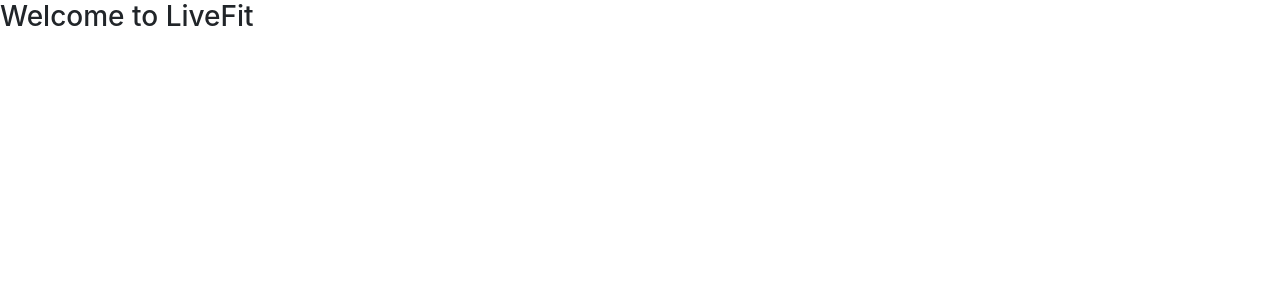
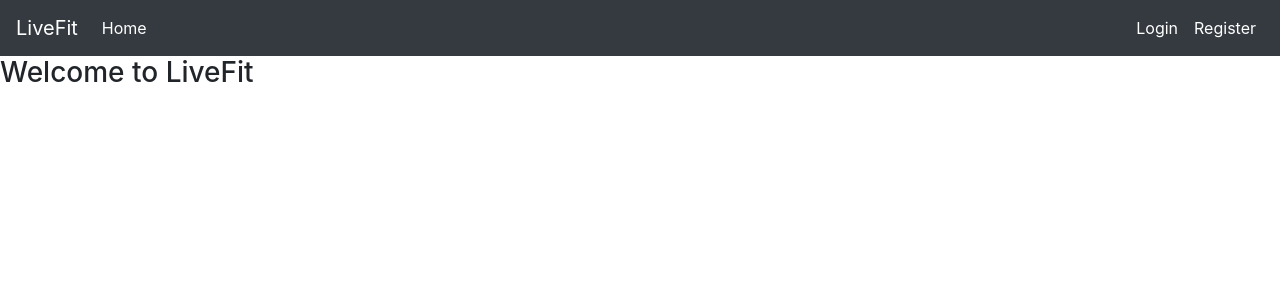
Before and after one commit to kailashTuta/Live_Fit, a Django app: page / in a window 1280 px wide. Shown: the top 300 px of the page. Run offline with Django 4.2, Linux system fonts and the light colour scheme; parts of the project's set-up code (start-up, migrations or seed data) failed here and were passed over; some libraries are stand-ins or nearby versions.

Commit message:
Added dynamic navbar

```diff
--- a/auth/views.py
+++ b/auth/views.py
@@ -49,7 +49,8 @@
         myuser.last_name = lname
         myuser.is_active = False
         myuser.save()
-        messages.success(request, 'User created successfully')
+        messages.success(
+            request, 'User created successfully and Please Confirm your email')
 
         # Welcome Email
         subject = "Welcome to Live Fit"
@@ -89,8 +90,8 @@
 
         if user is not None:
             auth_login(request, user)
-            fname = user.first_name
-            return render(request, 'auth/index.html', {'fname': fname})
+            name = user.username
+            return redirect('home')
         else:
             messages.error(request, 'Invalid Credentials')
             return redirect('login')
--- a/templates/auth/index.html
+++ b/templates/auth/index.html
@@ -17,8 +17,7 @@
 {% endfor %}
 
 {% if user.is_authenticated%}
-<h3>Hello {{fname}}</h3>
-<a class="btn btn-primary" type="submit" href="/logout">Logout</a>
+<h3>Hello {{name}}</h3>
 <h4>You're successfully logged in</h4>
 {% endif %}
 
--- a/templates/base.html
+++ b/templates/base.html
@@ -8,11 +8,15 @@
     <meta name="viewport" content="width=device-width, initial-scale=1.0" />
     <title>{% block title %}LiveFit{% endblock %}</title>
     <link rel="stylesheet" href="{% static '/css/bootstrap.css' %}" />
+    <link rel="stylesheet" href="https://cdnjs.cloudflare.com/ajax/libs/font-awesome/6.0.0/css/all.min.css"
+        integrity="sha512-9usAa10IRO0HhonpyAIVpjrylPvoDwiPUiKdWk5t3PyolY1cOd4DSE0Ga+ri4AuTroPR5aQvXU9xC6qOPnzFeg=="
+        crossorigin="anonymous" referrerpolicy="no-referrer" />
     {% block styles %}
     {% endblock %}
 </head>
 
 <body>
+    {% include 'partials/_navbar.html' %}
     <div>{% block content %} {% endblock %}</div>
     <script src="{% static '/js/jquery.js' %}"></script>
     <script src="{% static '/js/popper.js' %}"></script>
--- /dev/null
+++ b/templates/partials/_navbar.html
@@ -0,0 +1,39 @@
+<nav class="navbar navbar-expand-lg navbar-dark bg-dark">
+    <a class="navbar-brand" href="/">LiveFit</a>
+    <button class="navbar-toggler" type="button" data-toggle="collapse" data-target="#navbarNavDropdown"
+        aria-controls="navbarNavDropdown" aria-expanded="false" aria-label="Toggle navigation">
+        <span class="navbar-toggler-icon"></span>
+    </button>
+    <div class="collapse navbar-collapse" id="navbarNavDropdown">
+        <ul class="navbar-nav">
+            <li class="nav-item active">
+                <a class="nav-link" href="/">Home <span class="sr-only">(current)</span></a>
+            </li>
+            {% if user.is_authenticated%}
+            <li class="nav-item active">
+                <a class="nav-link" href="/">Add Blog<span class="sr-only">(current)</span></a>
+            </li>
+            {% endif %}
+        </ul>
+
+        <ul class="navbar-nav ml-auto">
+            {% if user.is_authenticated%}
+            <li class="nav-item dropdown">
+                <a class="nav-link dropdown-toggle" href="#" id="navbarDropdownMenuLink" role="button"
+                    data-toggle="dropdown" aria-haspopup="true" aria-expanded="false">
+                    {{user.username}}
+                </a>
+                <div class="dropdown-menu" aria-labelledby="navbarDropdownMenuLink">
+                    <a class="dropdown-item" href="/logout">Logout</a>
+                </div>
+            {% else %}
+            <li class="nav-item active">
+                <a class="nav-link" href="/login">Login <span class="sr-only">(current)</span></a>
+            </li>
+            <li class="nav-item active">
+                <a class="nav-link" href="/register">Register <span class="sr-only">(current)</span></a>
+            </li>
+            {% endif %}
+        </ul>
+    </div>
+</nav>
```
